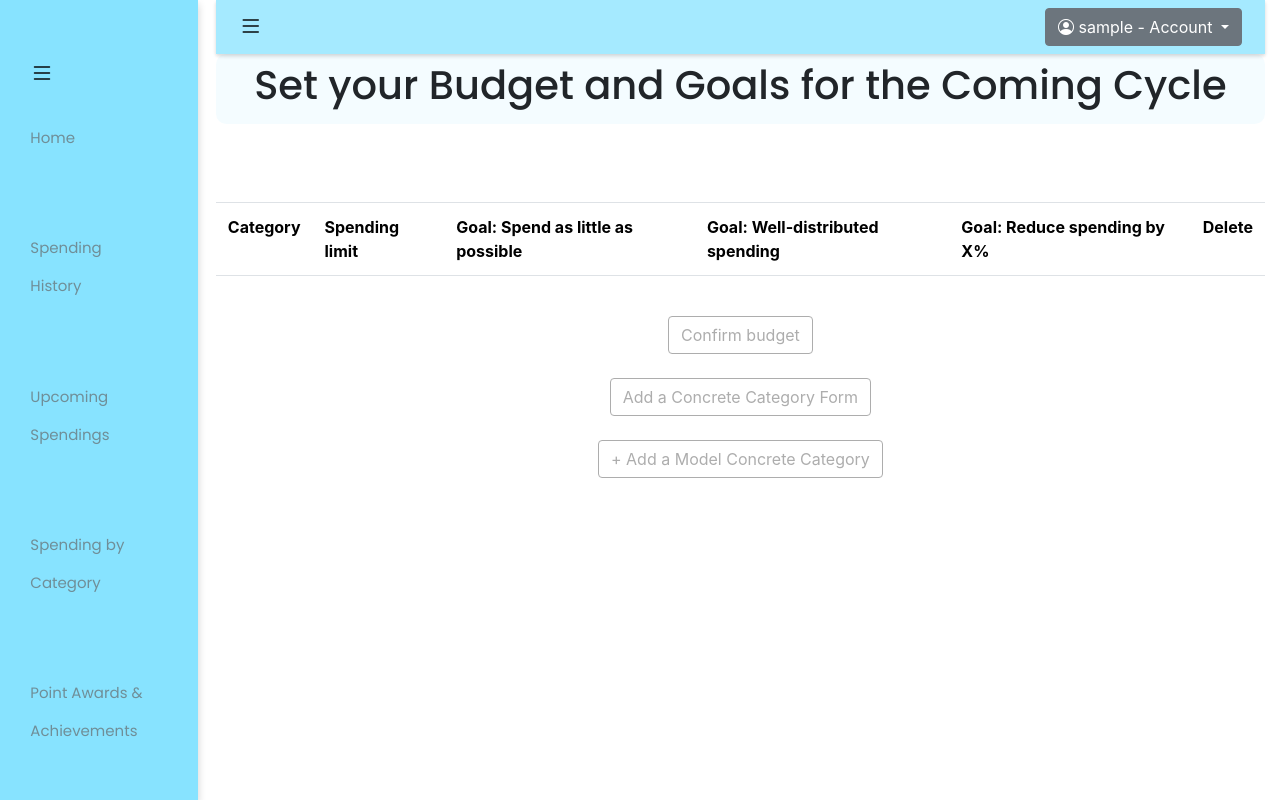
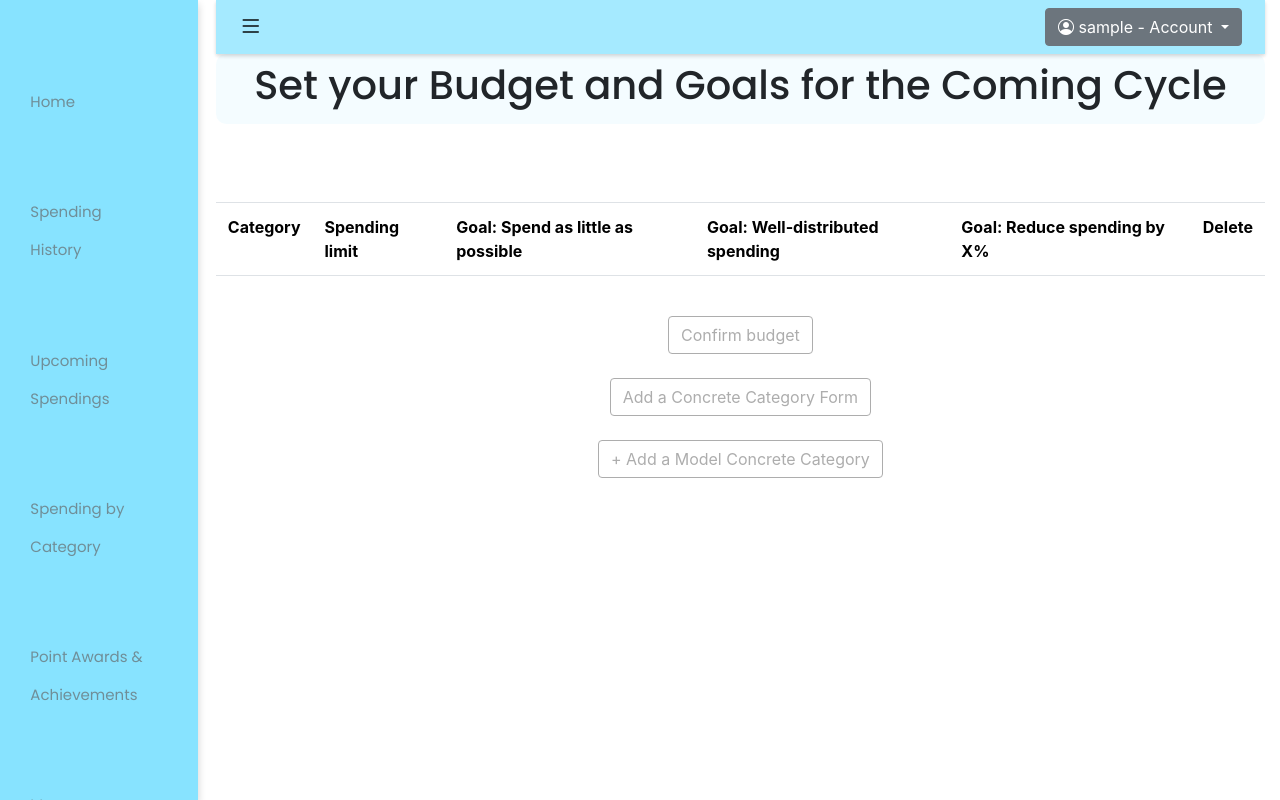
Before and after one commit to DarrenSandhu/Budgeting-Application, a Django app: page /accounts_session/ in a window 1280 px wide. Run offline with Django 4.2, Linux system fonts and the light colour scheme; the visitor is signed in with stand-in values (Sample User, id 1); data comes from the database, SQL or seed files in the repository; data that the repository does not hold is empty; parts of the project's set-up code (start-up, migrations or seed data) failed here and were passed over; some libraries are stand-ins or nearby versions.

Commit message:
Comment button

```diff
--- a/personal_spending_tracker/templates/partials/navbar.html
+++ b/personal_spending_tracker/templates/partials/navbar.html
@@ -2,11 +2,11 @@
     <div class="row align-items-center">
         <div class="col">
             <ul class="navigation_list">
-                <div class="col-auto">
+                {% comment %} <div class="col-auto">
                     <button id="toggleSidebarButton" class="btn btn-link p-0" onclick="toggleSidebar()" style="padding-left: 40px;">
                         <i class="bi bi-list" style="font-size: 1.5rem; color: #000;"></i>
                     </button>
-                </div>
+                </div> {% endcomment %}
                 <li><a href="{% url 'feed' %}">Home</a></li>
                 <li><a href="{% url 'spending_history' timefilter='All' categoryfilter='All' cyclefilter='Current' %}">Spending History</a></li>
                 <li><a href="{% url 'regular_spendings_chart' %}">Upcoming Spendings</a></li>
```
